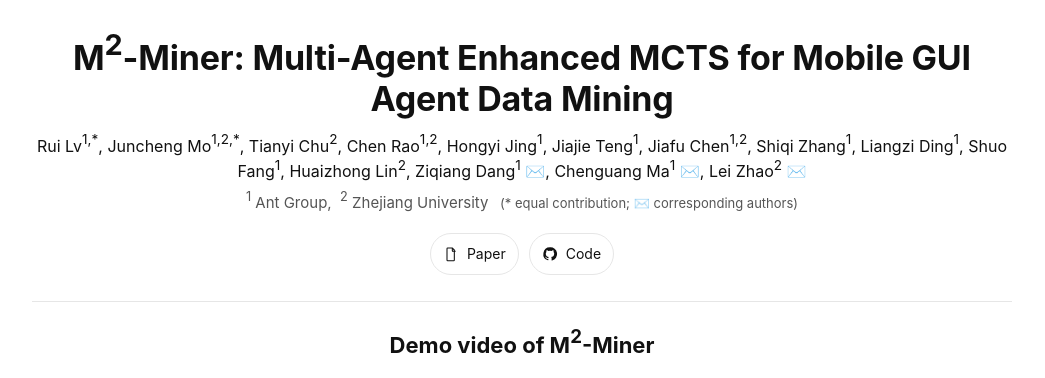
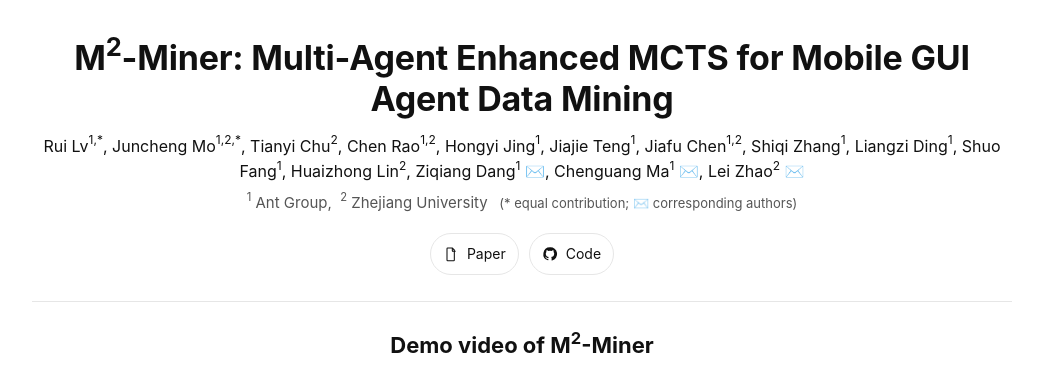
Before and after one commit to Larry225/M2-Miner, a plain HTML site: page index.html in a window 1280 px wide. Shown: the top 378 px of the page, without its empty margins (118-1163 px from the left). Drawn offline with Linux system fonts and the light colour scheme; grey boxes are pictures that could not be loaded.

Commit message:
Adjust sup class font size from 0.85em to 0.75em

```diff
--- a/index.html
+++ b/index.html
@@ -108,7 +108,7 @@
     }
 
     .sup{
-      font-size: 0.85em;        /* 原来 0.8em 太小，这里接近正常字号 */
+      font-size: 0.75em;        /* 原来 0.8em 太小，这里接近正常字号 */
       vertical-align: super;    /* 上角标 */
       line-height: 0;           /* 避免把行高撑高 */
       position: relative;
```
